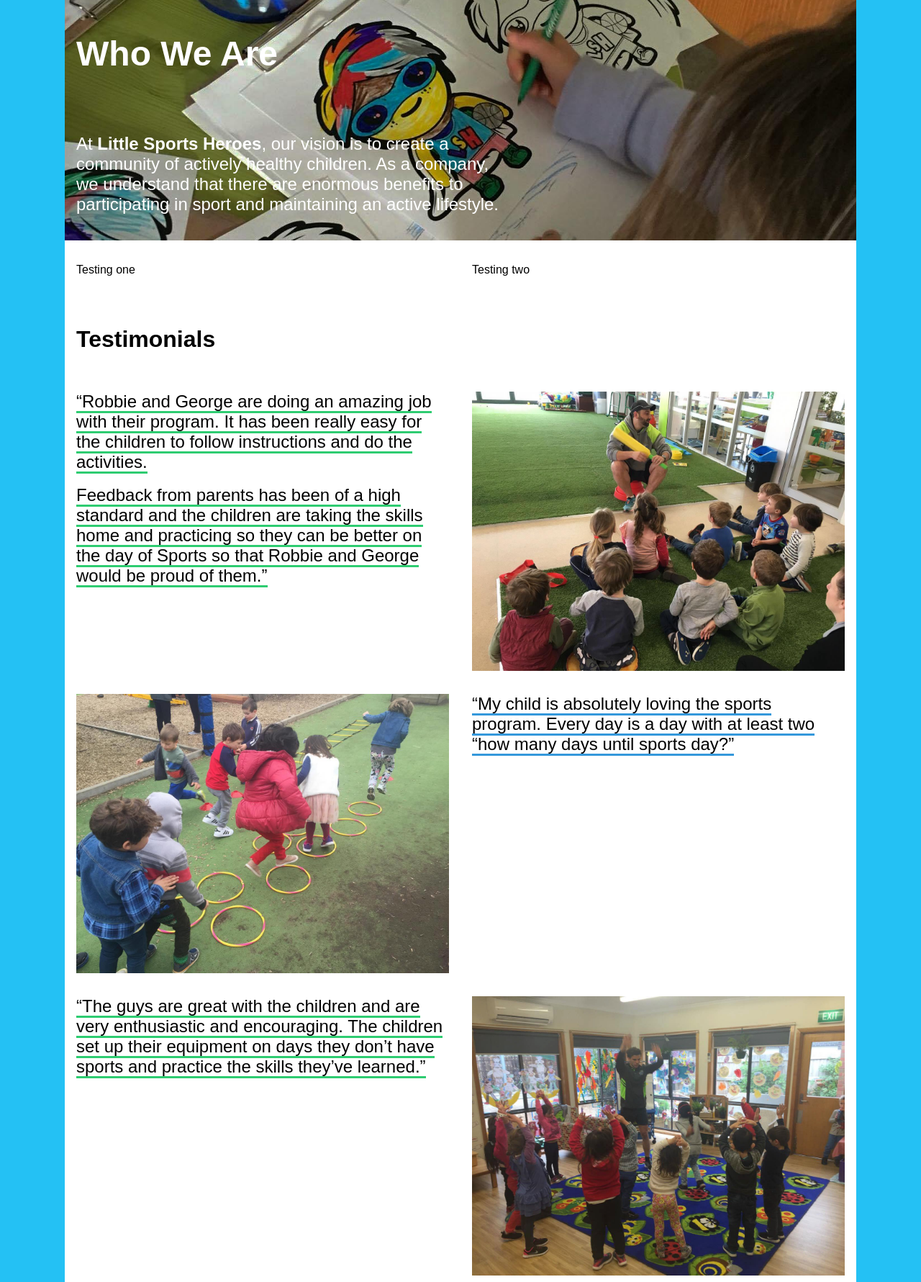
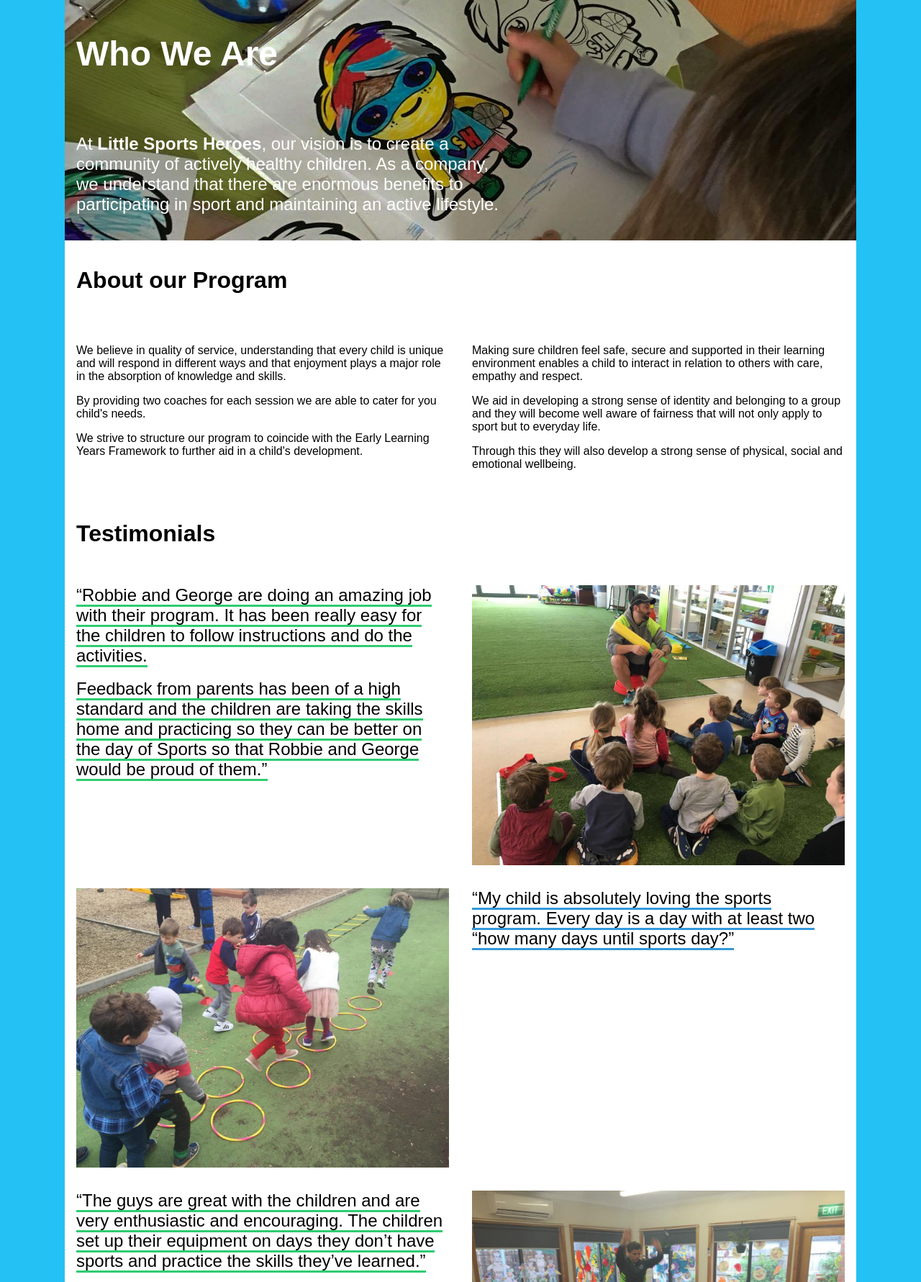
Before and after one commit to naughton-and-ross/little-sports-heroes, a PHP site: page /about in a window 1280 px wide. Shown: the part 167-1948 px from the top of the page at 72% size. Run offline with PHP 8.4, Linux system fonts and the light colour scheme; some libraries are stand-ins or nearby versions.

Commit message:
Add copy

```diff
--- a/about/index.php
+++ b/about/index.php
@@ -23,14 +23,23 @@
                 </div>
             </div>
             <div class="pure-g">
+            	<div class="pure-u-1">
+                    <div class="l-box">
+                        <h1>About our Program</h1>
+                    </div>
+                </div>
             	<div class="pure-u-1 pure-u-md-1-2">
                     <div class="l-box">
-                        <p>Testing one</p>
+                        <p>We believe in quality of service, understanding that every child is unique and will respond in different ways and that enjoyment plays a major role in the absorption of knowledge and skills.</p>
+                        <p>By providing two coaches for each session we are able to cater for you child's needs.</p>
+                        <p>We strive to structure our program to coincide with the Early Learning Years Framework to further aid in a child's development.
                     </div>
                 </div>
                 <div class="pure-u-1 pure-u-md-1-2">
                     <div class="l-box">
-                        <p>Testing two</p>
+                        <p>Making sure children feel safe, secure and supported in their learning environment enables a child to interact in relation to others with care, empathy and respect.</p>
+                        <p>We aid in developing a strong sense of identity and belonging to a group and they will become well aware of fairness that will not only apply to sport but to everyday life.
+                        <p>Through this they will also develop a strong sense of physical, social and emotional wellbeing.
                     </div>
                 </div>
                 <div class="pure-u-1">
```
